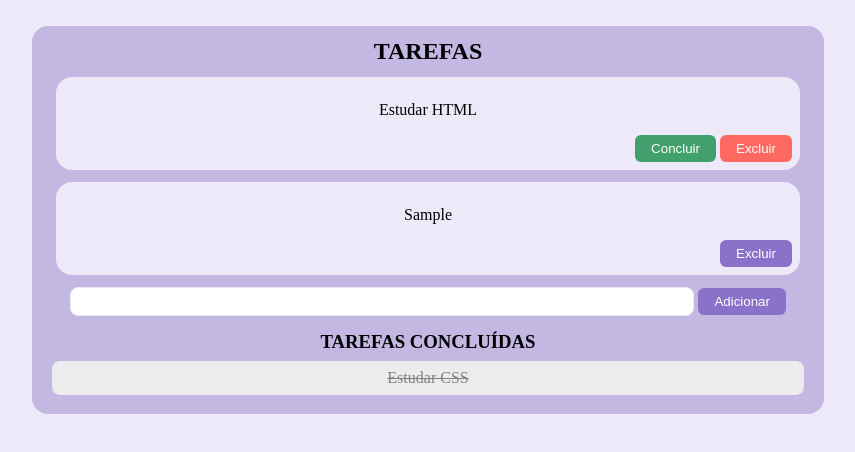
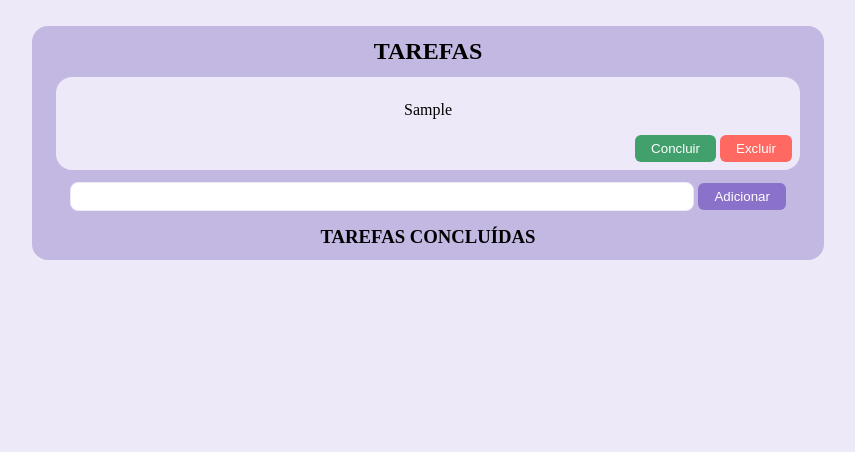
Before and after one commit to Taykazuhiro/TaskList, a plain HTML site: page index.html in a window 1280 px wide. Both pictures are taken after typing "Sample" into the empty fields and a click on the button "Adicionar". Shown: the whole page, without its empty margins (212-1067 px from the left). Drawn offline with Linux system fonts and the light colour scheme.

Commit message:
finalizado

```diff
--- a/index.html
+++ b/index.html
@@ -8,11 +8,6 @@
     <section class="principal">
         <h1>Tarefas</h1>
         <section id="lista">
-          <div class="card" id="item-1">
-            <p> Estudar HTML </p>
-            <button class="botao-concluir" onclick='concluir("item-1")'>Concluir </button>
-            <button class="botao-excluir"onclick='excluir("item-1")'>Excluir </button>
-          </div>
          </section>
         <div class="formulario">
            <input type="text" id="valor">
@@ -20,11 +15,8 @@
         </div>
         <section class="concluidas" id="lista-concluidas">
             <h1>Tarefas Concluídas</h1>
-            <div class="card-concluidas" id="item-2">
-                <p> Estudar CSS </p>
-              </div>
         </section>
     </section>
-    <script type="text/javascript" src="scriptoriginal.js"></script>
+    <script type="text/javascript" src="script.js"></script>
 </body>
 </html>
--- a/script.js
+++ b/script.js
@@ -25,7 +25,7 @@ function salvarTarefa() {
   `
   <div class='card' id='item-${itemId}'>
     <p>${input.value}</p>
-    <button class="botao-concluir" onclick='concluir("item-${itemID}")'>Concluir</button>
+    <button class="botao-concluir" onclick='concluir("item-${itemId}")'>Concluir</button>
     <button class="botao-excluir" onclick='excluir("item-${itemId}")'>Excluir</button>
   </div>
   `
@@ -38,13 +38,26 @@ function salvarTarefa() {
   itemId++
 }
 
+function concluir(valor) {
+  let elementoConcluido = document.querySelector(`#${valor}`)
+  let tarefaTexto = elementoConcluido.querySelector('p').innerText;
+  elementoConcluido.remove()
+
+  let listaConcluidos = document.querySelector('#lista-concluidas')
+  listaConcluidos.innerHTML +=
+`
+<div class='card-concluidas' id='item-${valor}'>
+    <p>${tarefaTexto}</p>
+`
+
+}
 
 function excluir(valor) {
-//valor aqui funciona como uma variavel que vai receber o parâmetro ou é o ID valor?
+//valor aqui funciona como uma variavel que vai receber o parâmetro (numero do ID)
   // Selecionando o elemento a ser excluido
   let elemento = document.querySelector(`#${valor}`)
-  //estou usando interpolação para adicionar o # e chamar o ID da classe
+  //estou usando interpolação para adicionar o # e chamar o parâmetro
 
-  // Excluindo o elemento selecionado
+  // Excluindo o elemento selecionado pelo ID
   elemento.remove()
 }
--- a/scriptoriginal.js
+++ /dev/null
@@ -1,39 +0,0 @@
-// Inicializando uma variavel para armazenar o id do próximo elemento a ser inserido na lista de tarefas
-let itemId = 0
-
-function salvarTarefa() {
-  // Atribuindo o input a uma variavel
-  let input = document.querySelector('#valor')
-
-  // Atribuindo a lista a uma variavel
-  let elementoLista = document.querySelector('#lista')
-
-  // Caso o input com a nova tarefa esteja vazio, vai exibir um alerta
-  if (input.value === '') {
-    alert('Digite uma nova tarefa')
-    return
-  }
-
-  // "Escrevendo" o html de um novo card na lista de tarefas
-  elementoLista.innerHTML +=
-  `
-  <div class='card' id='item-${itemId}'>
-    <p>${input.value}</p>
-    <button class="botaoExcluir" onclick='excluir("item-${itemId}")'>Excluir</button>
-  </div>
-  `
-
-  // Limpando o input
-  input.value = ''
-
-  // Alterando o numero Id para próximo item a ser inserido na lista
-  itemId++
-}
-
-function excluir(valor) {
-  // Selecionando o elemento a ser excluido
-  let elemento = document.querySelector(`#${valor}`)
-
-  // Excluindo o elemento selecionado
-  elemento.remove()
-}
```
